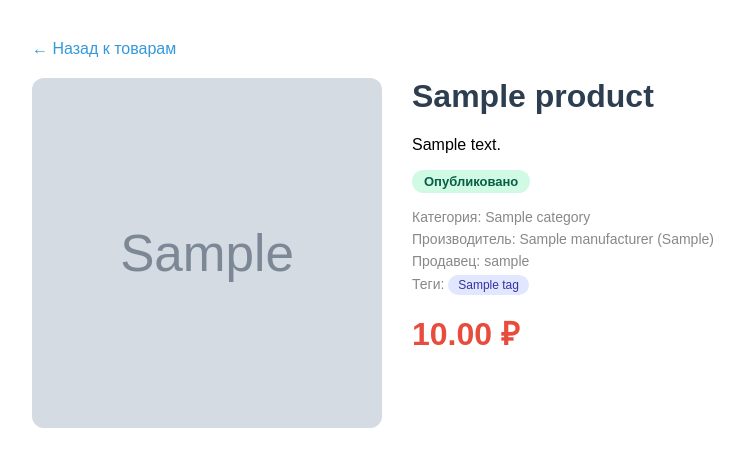
After one commit to Minityrsa/homework_project, a Django app: page /products/1/ in a window 1280 px wide. The commit adds this page. Shown: the top 467 px of the page, without its empty margins (158-902 px from the left). Run offline with Django 5.2, Linux system fonts and the light colour scheme; tables that the repository leaves empty hold one stand-in row (values such as "Sample post"); grey boxes marked "Sample" are stand-in pictures.

Commit message:
feat: Добавить пагинацию и просмотры товаров (viewed_by_users)

```diff
--- a/catalog/models.py
+++ b/catalog/models.py
@@ -82,6 +82,9 @@ class Product(models.Model):
         verbose_name="Производитель", null=True, blank=True,
     )
     tags = models.ManyToManyField(Tag, related_name='products', blank=True, verbose_name="Теги")
+    viewed_by_users = models.ManyToManyField(
+        User, related_name='viewed_products', blank=True, verbose_name="Просмотрено пользователями",
+    )
     status = models.CharField(
         max_length=20, choices=Status.choices,
         default=Status.PENDING, verbose_name="Статус",
--- /dev/null
+++ b/catalog/templates/catalog/product_detail.html
@@ -0,0 +1,72 @@
+<!DOCTYPE html>
+<html lang="ru">
+<head>
+    <meta charset="UTF-8">
+    <title>{{ product.name }}</title>
+    <style>
+        body { font-family: Arial, sans-serif; max-width: 900px; margin: 40px auto; padding: 0 20px; }
+        .back { display: inline-block; margin-bottom: 20px; color: #3498db; text-decoration: none; }
+        .product-detail { display: flex; gap: 30px; }
+        .product-image { width: 350px; height: 350px; object-fit: cover; border-radius: 12px; background: #f0f0f0; }
+        .product-info { flex: 1; }
+        h1 { color: #2c3e50; margin-top: 0; }
+        .meta { color: #888; font-size: 14px; margin: 6px 0; }
+        .price { color: #e74c3c; font-weight: bold; font-size: 32px; margin: 16px 0; }
+        .status { display: inline-block; padding: 4px 12px; border-radius: 12px; font-size: 13px; font-weight: bold; }
+        .status-pending { background: #fef3c7; color: #92400e; }
+        .status-published { background: #d1fae5; color: #065f46; }
+        .status-rejected { background: #fee2e2; color: #991b1b; }
+        .tag-chip {
+            display: inline-block; padding: 3px 10px; border-radius: 12px;
+            background: #e0e7ff; color: #3730a3; text-decoration: none;
+            font-size: 12px; margin-right: 4px;
+        }
+        .actions { display: flex; gap: 10px; margin-top: 20px; }
+        .btn-sm { padding: 8px 16px; border-radius: 6px; font-size: 14px; text-decoration: none; display: inline-block; }
+        .btn-edit { background: #f39c12; color: white; }
+        .btn-delete { background: #e74c3c; color: white; }
+    </style>
+</head>
+<body>
+    <a href="{% url 'product_list' %}" class="back">← Назад к товарам</a>
+
+    <div class="product-detail">
+        {% if product.image %}
+            <img src="{{ product.image.url }}" alt="{{ product.name }}" class="product-image">
+        {% else %}
+            <div class="product-image" style="display:flex; align-items:center; justify-content:center; color:#bbb;">Нет фото</div>
+        {% endif %}
+
+        <div class="product-info">
+            <h1>{{ product.name }}</h1>
+            {% if product.description %}<p>{{ product.description }}</p>{% endif %}
+
+            <p><span class="status status-{{ product.status }}">{{ product.get_status_display }}</span></p>
+
+            {% if product.category %}<p class="meta">Категория: {{ product.category.name }}</p>{% endif %}
+            {% if product.manufacturer %}
+                <p class="meta">Производитель: {{ product.manufacturer.name }} ({{ product.manufacturer.country }})</p>
+            {% endif %}
+            {% if product.seller %}<p class="meta">Продавец: {{ product.seller.username }}</p>{% endif %}
+
+            {% if product.tags.all %}
+                <p class="meta">
+                    Теги:
+                    {% for tag in product.tags.all %}
+                        <a href="{% url 'products_by_tag' tag.slug %}" class="tag-chip">{{ tag.name }}</a>
+                    {% endfor %}
+                </p>
+            {% endif %}
+
+            <p class="price">{{ product.price }} ₽</p>
+
+            {% if user == product.seller %}
+                <div class="actions">
+                    <a href="{% url 'product_edit' product.pk %}" class="btn-sm btn-edit">✏️ Редактировать</a>
+                    <a href="{% url 'product_delete' product.pk %}" class="btn-sm btn-delete">🗑️ Удалить</a>
+                </div>
+            {% endif %}
+        </div>
+    </div>
+</body>
+</html>
--- a/catalog/views.py
+++ b/catalog/views.py
@@ -1,4 +1,4 @@
-from django.views.generic import ListView, CreateView, UpdateView, DeleteView
+from django.views.generic import ListView, CreateView, UpdateView, DeleteView, DetailView
 from django.urls import reverse_lazy
 from django.contrib.auth.mixins import LoginRequiredMixin
 from django.shortcuts import get_object_or_404
@@ -7,10 +7,11 @@ from .forms import ProductForm
 
 
 class ProductListView(ListView):
-    """Список всех товаров + фильтр по категориям"""
+    """Список всех товаров + фильтр по категориям + пагинация"""
     model = Product
     template_name = 'catalog/product_list.html'
     context_object_name = 'products'
+    paginate_by = 6
 
     def get_queryset(self):
         qs = super().get_queryset()
@@ -29,10 +30,11 @@ class ProductListView(ListView):
 
 
 class ProductByTagView(ListView):
-    """Товары по конкретному тегу"""
+    """Товары по конкретному тегу + пагинация"""
     model = Product
     template_name = 'catalog/product_list.html'
     context_object_name = 'products'
+    paginate_by = 6
 
     def get_queryset(self):
         self.tag = get_object_or_404(Tag, slug=self.kwargs['slug'])
@@ -43,6 +45,19 @@ class ProductByTagView(ListView):
         ctx['categories'] = Category.objects.all()
         ctx['current_tag'] = self.tag
         return ctx
+
+
+class ProductDetailView(DetailView):
+    """Страница просмотра товара (записывает пользователя в viewed_by_users)"""
+    model = Product
+    template_name = 'catalog/product_detail.html'
+    context_object_name = 'product'
+
+    def get_object(self, queryset=None):
+        product = super().get_object(queryset)
+        if self.request.user.is_authenticated:
+            product.viewed_by_users.add(self.request.user)
+        return product
 
 
 class ProductCreateView(LoginRequiredMixin, CreateView):
--- a/shop_project/urls.py
+++ b/shop_project/urls.py
@@ -11,6 +11,7 @@ urlpatterns = [
     # Товары (CBV)
     path('', views.ProductListView.as_view(), name='product_list'),
     path('products/add/', views.ProductCreateView.as_view(), name='product_add'),
+    path('products/<int:pk>/', views.ProductDetailView.as_view(), name='product_detail'),
     path('products/<int:pk>/edit/', views.ProductUpdateView.as_view(), name='product_edit'),
     path('products/<int:pk>/delete/', views.ProductDeleteView.as_view(), name='product_delete'),
 
```
Also changed, not shown: catalog/templates/catalog/product_list.html (+40 -6 lines), catalog/migrations/0006_product_viewed_by_users.py (added).
